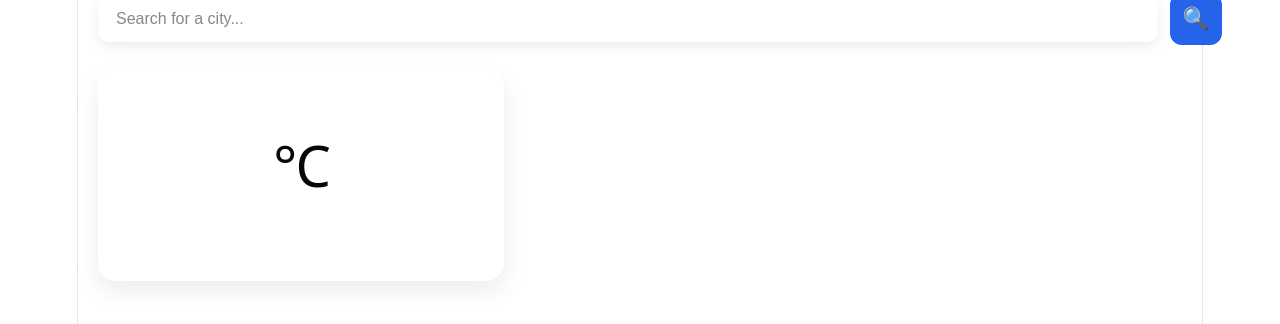
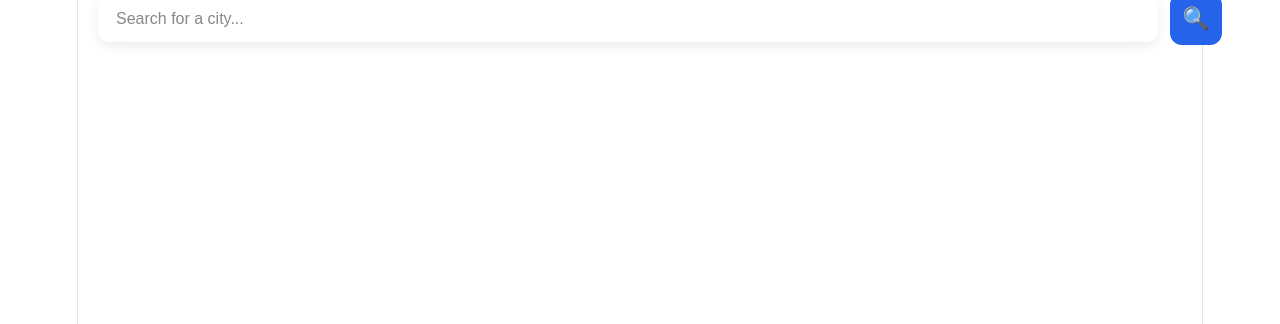
Before and after one commit to baghlalmohamedreda/weather-dashboard, a React app in the folder frontend/: page / in a window 1280 px wide. Shown: the part 122-446 px from the top of the page. Built offline with nearby package versions, Linux system fonts and the light colour scheme; the HTML template or start-up script is replaced by a standard one.

Commit message:
update dashboard components

```diff
--- a/frontend/src/components/CurrentWeather/CurrentWeather.jsx
+++ b/frontend/src/components/CurrentWeather/CurrentWeather.jsx
@@ -3,11 +3,11 @@ function CurrentWeather({weather}){
     return (
         <section className="current-weather">
             <div className="weather-icon">
-                {weather?.icon}
+                {weather.icon}
             </div>
-            <h1 className="temperateur">{weather?.temperature}°C</h1>
-            <p className="description">{weather?.description}</p>
-            <h2 className="city">{weather?.city}</h2>
+            <h1 className="temperateur">{weather.temperature}°C</h1>
+            <p className="description">{weather.description}</p>
+            <h2 className="city">{weather.city}</h2>
         </section>
 
     )
--- a/frontend/src/components/WeatherDetails/WeatherDetails.jsx
+++ b/frontend/src/components/WeatherDetails/WeatherDetails.jsx
@@ -1,11 +1,6 @@
 import "./WeatherDetails.css";
 
 function WeatherDetails({ weather }) {
-
-    if (!weather) {
-        return null;
-    }
-
     return (
         <section className="weather-details">
 
--- a/frontend/src/pages/Dashboard.jsx
+++ b/frontend/src/pages/Dashboard.jsx
@@ -20,10 +20,11 @@ function Dashboard(){
                 <CurrentLocation />
             </header>
            <main className="dashboard-content">
-               <div className="top-section">
-                    <CurrentWeather weather={weather} />
-                    <WeatherDetails weather={weather} />
-               </div>
+              { weather &&<div className="top-section">
+                        <CurrentWeather weather={weather} />
+                         <WeatherDetails weather={weather} />
+                          </div>
+              }
                <div className="forecast-section">
                    <HourlyForecast />
                    <Forecast />
```
